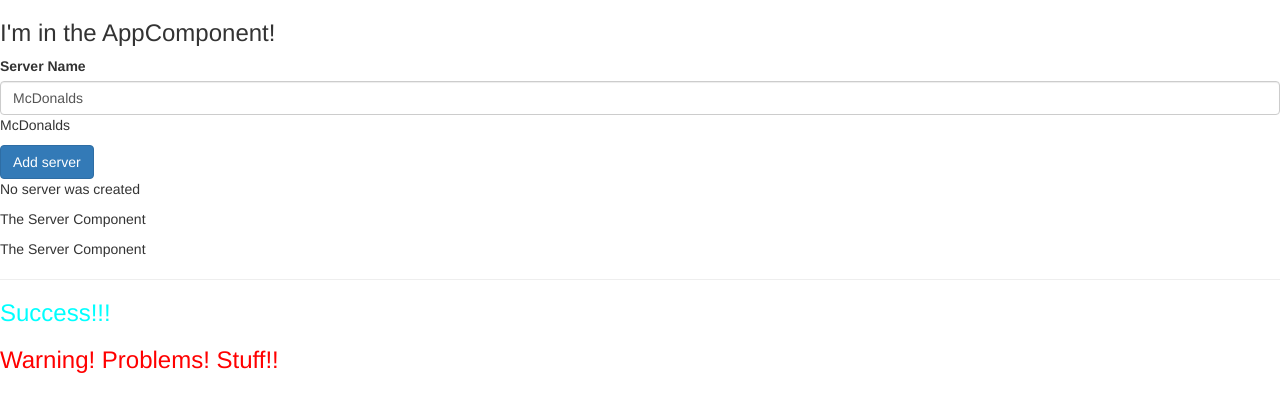
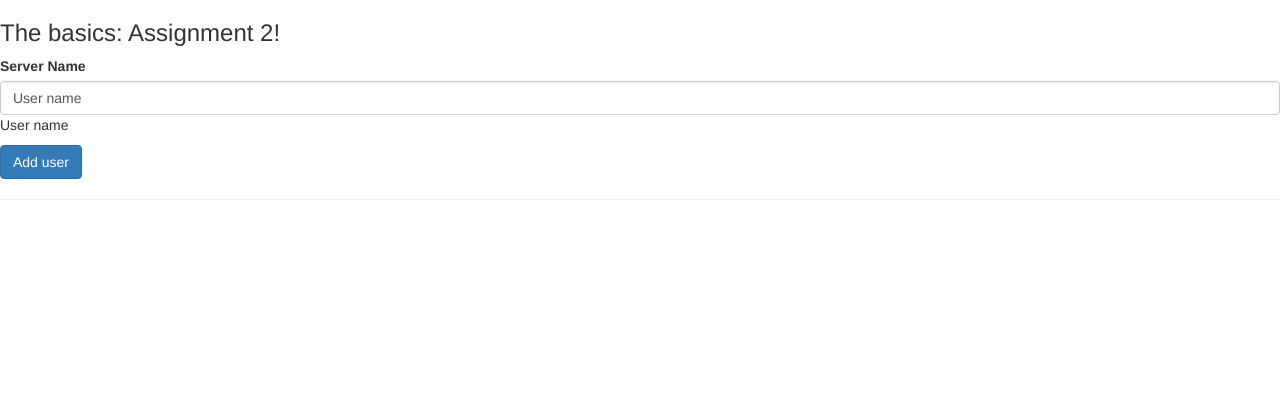
Before and after one commit to Fleetfoxe/my-first-app, an Angular app: page / in a window 1280 px wide. Shown: the top 412 px of the page. Built offline with nearby package versions, Linux system fonts and the light colour scheme.

Commit message:
deleting warningalert component and changing servername to username

```diff
--- a/src/app/app.component.html
+++ b/src/app/app.component.html
@@ -1,5 +1,3 @@
-<h3>I'm in the AppComponent!</h3>
+<h3>The basics: Assignment 2!</h3>
 <app-servers></app-servers>
 <hr>
-<app-successalert></app-successalert>
-<app-warningalert></app-warningalert>
--- a/src/app/app.module.ts
+++ b/src/app/app.module.ts
@@ -4,7 +4,7 @@ import { BrowserModule } from '@angular/platform-browser';
 import { AppComponent } from './app.component';
 import { ServerComponent } from './server/server.component';
 import { ServersComponent } from './servers/servers.component';
-import { WarningalertComponent } from './warningalert/warningalert.component';
+
 import { SuccessalertComponent } from './successalert/successalert.component';
 import { FormsModule } from '@angular/forms';
 
@@ -13,7 +13,6 @@ import { FormsModule } from '@angular/forms';
     AppComponent,
     ServerComponent,
     ServersComponent,
-    WarningalertComponent,
     SuccessalertComponent
   ],
   imports: [
--- a/src/app/servers/servers.component.html
+++ b/src/app/servers/servers.component.html
@@ -6,13 +6,11 @@
     <input
     type="text"
     class="form-control"
-    [(ngModel)]="serverName">
-<p>{{ serverName }}</p>
+    [(ngModel)]="userName">
+<p>{{ userName }}</p>
 <button class="btn btn-primary"
 [disabled]="!allowNewServer"
 (click)="onCreateServer()"
->Add server</button>
+>Add user</button>
 <!-- <p>{{ allowNewServer }}</p> -->
-<p>{{ serverCreationStatus }}</p>
-<app-server></app-server>
-<app-server></app-server>
+<!-- <p>{{ serverCreationStatus }}</p> -->
--- a/src/app/servers/servers.component.ts
+++ b/src/app/servers/servers.component.ts
@@ -8,7 +8,7 @@ import { Component, OnInit } from '@angular/core';
 export class ServersComponent implements OnInit {
   allowNewServer = false;
   serverCreationStatus = 'No server was created';
-  serverName = 'McDonalds';
+  userName = 'User name';
 
   constructor() {
     setTimeout(() => {
@@ -21,8 +21,5 @@ export class ServersComponent implements OnInit {
   onCreateServer() {
     this.serverCreationStatus = 'Server was created!';
   }
-  onUpdateServerName(event: Event) {
-    this.serverName = (<HTMLInputElement>event.target).value;
-  }
 
 }
--- a/src/app/warningalert/warningalert.component.css
+++ /dev/null
@@ -1,3 +0,0 @@
-h3 {
-    color: red;
-}
--- a/src/app/warningalert/warningalert.component.html
+++ /dev/null
@@ -1 +0,0 @@
-<h3>Warning! Problems! Stuff!!</h3>
--- a/src/app/warningalert/warningalert.component.ts
+++ /dev/null
@@ -1,15 +0,0 @@
-import { Component, OnInit } from '@angular/core';
-
-@Component({
-  selector: 'app-warningalert',
-  templateUrl: './warningalert.component.html',
-  styleUrls: ['./warningalert.component.css']
-})
-export class WarningalertComponent implements OnInit {
-
-  constructor() { }
-
-  ngOnInit(): void {
-  }
-
-}
```
